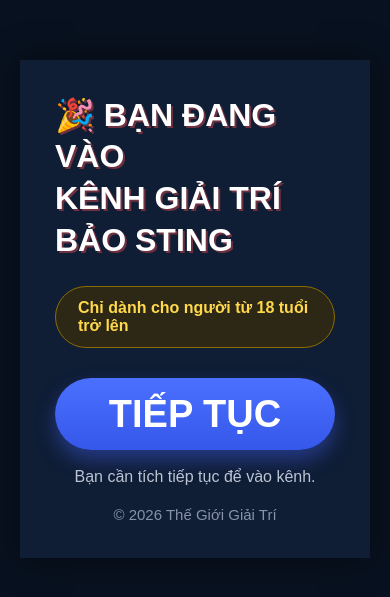
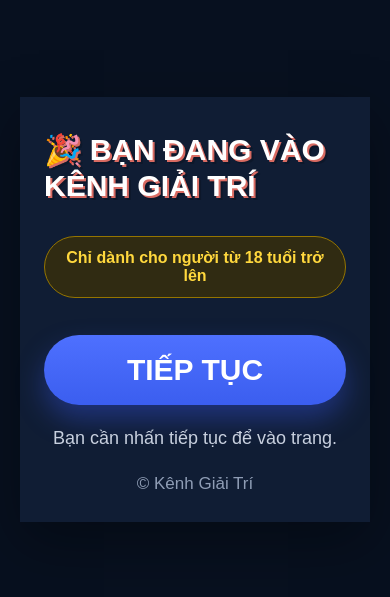
Before and after one commit to ads-link/test1, a plain HTML site: page index.html in a window 390 px wide. Shown: the part 113-710 px from the top of the page. Drawn offline with Linux system fonts and the light colour scheme.

Commit message:
Update index.html

```diff
--- a/index.html
+++ b/index.html
@@ -3,213 +3,212 @@
 <head>
   <meta charset="UTF-8">
   <meta name="viewport" content="width=device-width, initial-scale=1.0">
-
-<title>Chào mừng</title>
+  <title>Kênh giải trí</title>
 
   <style>
-
-*{
-margin:0;
-padding:0;
-box-sizing:border-box;
-font-family:Arial,Helvetica,sans-serif;
+    * {
+      box-sizing: border-box;
     }
 
-body{
-
-background:#08111f;
-display:flex;
-justify-content:center;
-align-items:center;
-height:100vh;
-padding:20px;
-
+    html,
+    body {
+      margin: 0;
+      min-height: 100%;
     }
 
-.box{
-
-width:490px;
-max-width:100%;
-background:#0f1d35;
-padding:35px;
-
-box-shadow:0 0 35px rgba(0,0,0,.4);
-
+    body {
+      min-height: 100vh;
+      padding: 20px;
+      background: #07101f;
+      color: white;
+      font-family: Arial, Helvetica, sans-serif;
+      display: flex;
+      align-items: center;
+      justify-content: center;
     }
 
-h1{
-
-color:#fff;
-font-size:32px;
-font-weight:900;
-line-height:1.3;
-margin-bottom:25px;
-text-shadow:2px 2px 0 rgba(255,80,80,.4);
-
+    .card {
+      width: 100%;
+      max-width: 610px;
+      padding: 50px 44px 38px;
+      background: #101d34;
+      box-shadow: 0 20px 55px rgba(0, 0, 0, 0.35);
     }
 
-.age{
-
-display:inline-block;
-padding:12px 22px;
-border-radius:40px;
-background:#2d2815;
-border:1px solid #8b6d00;
-color:#ffd84b;
-font-weight:bold;
-margin-bottom:30px;
-
+    .title {
+      margin: 0 0 32px;
+      font-size: 43px;
+      line-height: 1.2;
+      font-weight: 900;
+      text-transform: uppercase;
+      text-shadow:
+        2px 2px 0 #d96b62,
+        4px 4px 0 rgba(0, 0, 0, 0.18);
     }
 
-p{
-
-font-size:21px;
-line-height:1.8;
-color:#d5dceb;
-margin-bottom:18px;
-
+    .age {
+      display: inline-block;
+      margin-bottom: 37px;
+      padding: 13px 27px;
+      border: 1px solid #957500;
+      border-radius: 999px;
+      background: #302b12;
+      color: #ffd83d;
+      font-size: 20px;
+      font-weight: 800;
     }
 
-button{
-
-width:100%;
-height:72px;
-border:none;
-border-radius:45px;
-
-background:linear-gradient(#4b6fff,#3558ea);
-
-color:#fff;
-
-font-size:38px;
-font-weight:bold;
-
-cursor:pointer;
-
-transition:.2s;
-
-box-shadow:0 10px 20px rgba(70,100,255,.4);
-
+    .button {
+      width: 100%;
+      min-height: 90px;
+      border: 0;
+      border-radius: 999px;
+      background: linear-gradient(180deg, #4e70ff, #3b5eef);
+      box-shadow: 0 14px 28px rgba(55, 86, 230, 0.4);
+      color: white;
+      font-size: 42px;
+      font-weight: 900;
+      cursor: pointer;
     }
 
-button:hover{
-
-transform:translateY(-2px);
-
+    .note {
+      margin: 23px 0 25px;
+      color: #c8d0df;
+      font-size: 18px;
+      text-align: center;
     }
 
-.loading{
-
-margin-top:15px;
-width:100%;
-height:5px;
-background:#24344d;
-border-radius:20px;
-display:none;
-overflow:hidden;
-
+    .copyright {
+      margin: 0;
+      color: #8f9db5;
+      font-size: 17px;
+      text-align: center;
     }
 
-.bar{
-
-width:0%;
-height:100%;
-background:#fff;
-
+    .loading-screen {
+      display: none;
+      width: 100%;
+      max-width: 610px;
+      min-height: 330px;
+      padding: 55px 40px;
+      background: #050505;
+      border: 1px solid #242424;
+      text-align: center;
+      align-items: center;
+      justify-content: center;
+      flex-direction: column;
     }
 
-.note{
-
-margin-top:18px;
-text-align:center;
-font-size:16px;
-color:#bcc4d3;
-
+    .loading-screen.show {
+      display: flex;
     }
 
-.copy{
-
-margin-top:20px;
-text-align:center;
-font-size:15px;
-color:#8792a8;
-
+    .spinner {
+      width: 64px;
+      height: 64px;
+      margin-bottom: 28px;
+      border: 6px solid #444;
+      border-bottom-color: #ffd400;
+      border-radius: 50%;
+      animation: spin 0.8s linear infinite;
     }
 
+    @keyframes spin {
+      to {
+        transform: rotate(360deg);
+      }
+    }
+
+    .loading-title {
+      margin: 0 0 18px;
+      font-size: 27px;
+      font-weight: 800;
+    }
+
+    .countdown {
+      margin: 0;
+      color: #c4c4c4;
+      font-size: 17px;
+    }
+
+    @media (max-width: 620px) {
+      .card {
+        padding: 35px 24px 28px;
+      }
+
+      .title {
+        font-size: 30px;
+      }
+
+      .age {
+        width: 100%;
+        padding: 12px 15px;
+        font-size: 16px;
+        text-align: center;
+      }
+
+      .button {
+        min-height: 70px;
+        font-size: 30px;
+      }
+
+      .loading-title {
+        font-size: 22px;
+      }
+    }
   </style>
-
 </head>
 
 <body>
 
-<div class="box">
+  <main id="welcomeCard" class="card">
 
-<h1>
-🎉 BẠN ĐANG VÀO<br>
-KÊNH GIẢI TRÍ BẢO STING
+    <h1 class="title">
+      🎉 Bạn đang vào<br>
+      kênh giải trí
     </h1>
 
     <div class="age">
       Chỉ dành cho người từ 18 tuổi trở lên
     </div>
-<button onclick="go()">
 
+    <button id="continueButton" class="button" type="button">
       TIẾP TỤC
-
     </button>
 
-<div class="loading">
+    <p class="note">
+      Bạn cần nhấn tiếp tục để vào trang.
+    </p>
 
-<div class="bar"></div>
+    <p class="copyright">
+      © <span id="year"></span> Kênh Giải Trí
+    </p>
 
-</div>
+  </main>
 
-<div class="note">
+  <section id="loadingScreen" class="loading-screen">
 
-Bạn cần tích tiếp tục để vào kênh.
+    <div class="spinner"></div>
 
-</div>
+    <h2 class="loading-title">
+      Bạn đang được chuyển đến trang giải trí...
+    </h2>
 
-<div class="copy">
+    <p id="countdown" class="countdown">
+      Vui lòng đợi 2 giây...
+    </p>
 
-© 2026 Thế Giới Giải Trí
-
-</div>
-
-</div>
+  </section>
 
   <script>
+    https://gaviet.top/
+    const destinationUrl = "https://example.com";
 
-function go(){
+    const welcomeCard =
+      document.getElementById("welcomeCard");
 
-document.querySelector("button").innerHTML="ĐANG XÁC MINH...";
+    const loadingScreen =
+      document.getElementById("loadingScreen");
 
-document.querySelector(".loading").style.display="block";
-
-let bar=document.querySelector(".bar");
-
-let width=0;
-
-let load=setInterval(function(){
-
-width++;
-
-bar.style.width=width+"%";
-
-if(width>=100){
-
-clearInterval(load);
-
-window.location.href="https://gaviet234.com";
-
-}
-
-},20);
-
-}
-
-</script>
-
-</body>
-
-</html>
+    const continueButton =
+      document.getElementById("continueButton");
```
Lines whose indentation alone changed are shown as unchanged.
